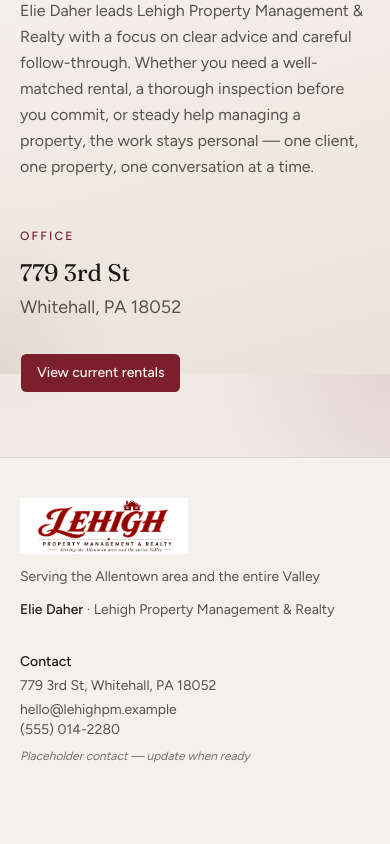
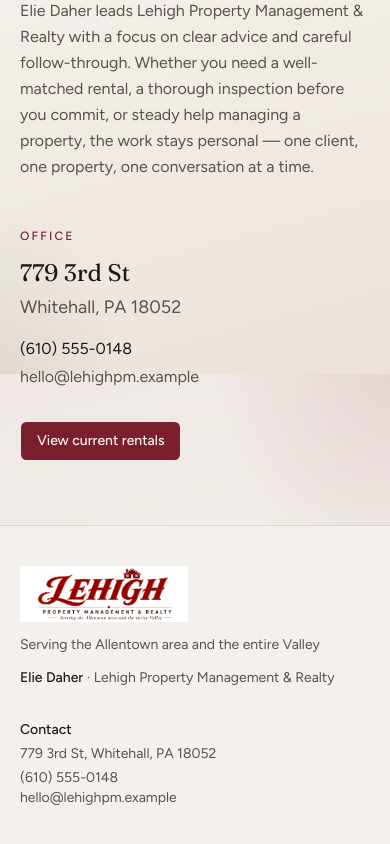
Before and after one commit to Lehighpmr/lehighpmr.com, a Next.js app: page / in a window 390 px wide. Shown: the part 1314-2158 px from the top of the page. Before the commit the page ends 2118 px from the top, so only its background shows below. Built offline with nearby package versions, Linux system fonts and the light colour scheme.

Commit message:
Add demo Whitehall-area phone and email
Use (610) 555-0148 and hello@lehighpm.example in the office block and footer without placeholder labels.

Co-authored-by: fadirazzouk85 <fadirazzouk85@gmail.com>

```diff
--- a/src/app/page.tsx
+++ b/src/app/page.tsx
@@ -105,6 +105,22 @@ export default function HomePage() {
               <p className="mt-1 text-lg text-[var(--brand-muted)]">
                 {site.address.line2}
               </p>
+              <p className="mt-4 text-base text-[var(--brand-ink)]">
+                <a
+                  href={`tel:${site.contact.phone.replace(/\D/g, "")}`}
+                  className="hover:text-[var(--brand-accent)]"
+                >
+                  {site.contact.phone}
+                </a>
+              </p>
+              <p className="mt-1 text-base text-[var(--brand-muted)]">
+                <a
+                  href={`mailto:${site.contact.email}`}
+                  className="hover:text-[var(--brand-accent)]"
+                >
+                  {site.contact.email}
+                </a>
+              </p>
               <div className="mt-8 md:flex md:justify-end">
                 <Link
                   href="/rentals"
--- a/src/components/site-footer.tsx
+++ b/src/components/site-footer.tsx
@@ -23,9 +23,22 @@ export function SiteFooter() {
           <p className="mt-1">
             {site.address.line1}, {site.address.line2}
           </p>
-          <p className="mt-1">{site.contact.email}</p>
-          <p>{site.contact.phone}</p>
-          <p className="mt-2 text-xs italic opacity-80">{site.contact.note}</p>
+          <p className="mt-1">
+            <a
+              href={`tel:${site.contact.phone.replace(/\D/g, "")}`}
+              className="hover:text-[var(--brand-ink)]"
+            >
+              {site.contact.phone}
+            </a>
+          </p>
+          <p>
+            <a
+              href={`mailto:${site.contact.email}`}
+              className="hover:text-[var(--brand-ink)]"
+            >
+              {site.contact.email}
+            </a>
+          </p>
         </div>
       </div>
     </footer>
--- a/src/content/site.ts
+++ b/src/content/site.ts
@@ -43,10 +43,8 @@ export const site = {
     secondary: "See what’s available",
   },
   contact: {
-    /** PLACEHOLDER */
     email: "hello@lehighpm.example",
-    phone: "(555) 014-2280",
-    note: "Placeholder contact — update when ready",
+    phone: "(610) 555-0148",
   },
   logo: {
     src: "/brand/lehigh-logo.jpg",
```
